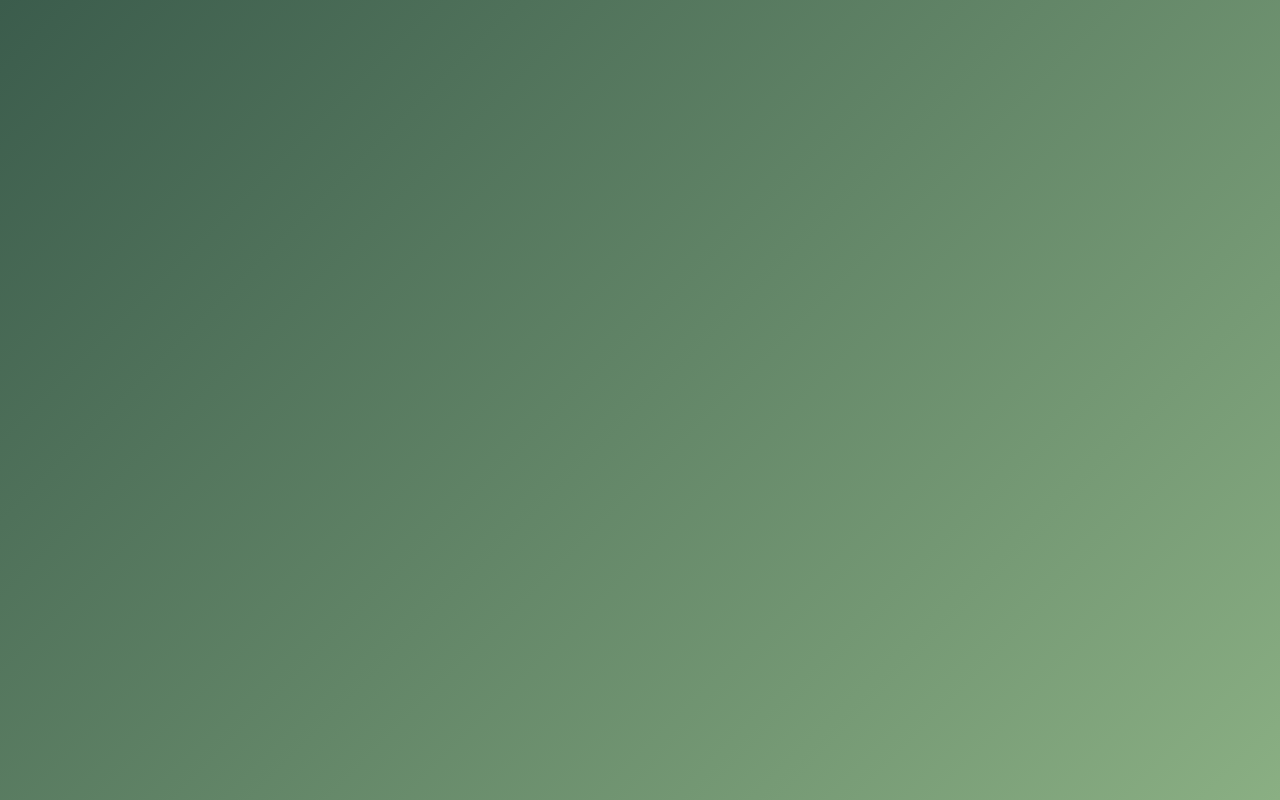
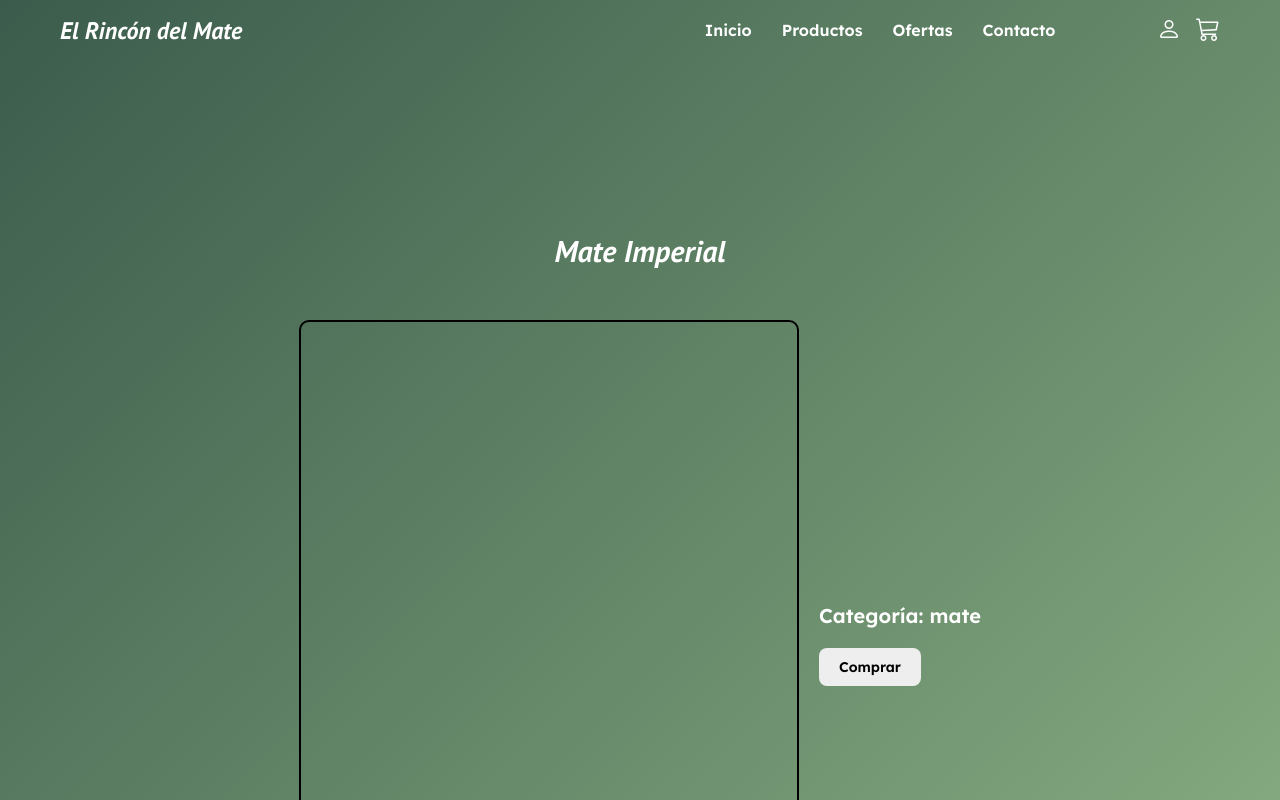
Before and after one commit to alejoalbornoz/Mates-E-Commerce, a React (Vite) app: page /productos/1 in a window 1280 px wide. Before the commit this address had no page. Shown: the top 800 px of the page. Built offline with nearby package versions, Linux system fonts and the light colour scheme; a web font is replaced by a local one.

Commit message:
Update ProductDetail

```diff
--- a/src/App.jsx
+++ b/src/App.jsx
@@ -5,6 +5,8 @@ import Section from "/src/pages/LandingPage/Section/Section.jsx";
 import Location from "/src/pages/LandingPage/Location/Location.jsx";
 import Footer from "./Components/Footer";
 import HomeProducts from "./pages/Products/HomeProducts/HomeProducts.jsx";
+import ProductDetail from "./pages/Products/ProductDetail/ProductDetail.jsx";
+
 
 import { BrowserRouter, Routes, Route } from "react-router-dom";
 
@@ -25,7 +27,6 @@ function Products() {
     <>
       <Navbar />
       <HomeProducts />
-
     </>
   );
 }
@@ -36,6 +37,7 @@ function App() {
       <Routes>
         <Route path="/" element={<LandingPage />} />
         <Route path="/productos" element={<Products />} />
+        <Route path="/productos/:id" element={<ProductDetail />} />
       </Routes>
     </BrowserRouter>
   );
--- a/src/data/products.js
+++ b/src/data/products.js
@@ -1,5 +1,4 @@
-
-export const products = [
+const products = [
   { id: 1, name: "Mate Imperial", category: "mate" },
   { id: 2, name: "Mate Camionero", category: "mate" },
   { id: 3, name: "Bombilla de acero", category: "bombilla" },
@@ -7,3 +6,5 @@ export const products = [
   { id: 5, name: "Bombilla curva", category: "bombilla" },
   { id: 6, name: "Termo Lumilagro", category: "termo" },
 ];
+
+export default products;
--- a/src/pages/Products/HomeProducts/HomeProducts.jsx
+++ b/src/pages/Products/HomeProducts/HomeProducts.jsx
@@ -1,7 +1,7 @@
 import { useState } from "react";
+import { Link } from "react-router-dom";
 import style from "./HomeProducts.module.css";
-import { products  } from "../../../data/products";
-
+import products from "../../../data/products.js";
 
 export default function HomeProducts() {
   const [filter, setFilter] = useState("all");
@@ -68,7 +68,9 @@ export default function HomeProducts() {
             <div>
               <h1>{product.name}</h1>
               <button>Comprar</button>
-              <button>Ver</button>
+              <Link to={`/productos/${product.id}`}>
+                <button>Ver</button>
+              </Link>
             </div>
           </div>
         ))}
--- a/src/pages/Products/ProductDetail/ProductDetail.jsx
+++ b/src/pages/Products/ProductDetail/ProductDetail.jsx
@@ -1,18 +1,33 @@
 import { useParams } from "react-router-dom";
 import products from "/src/data/products.js";
-
+import style from "./ProductDetail.module.css";
+import Navbar from "/src/components/Navbar.jsx";
 
 export default function ProductDetail() {
   const { id } = useParams();
   const product = products.find((p) => p.id === parseInt(id));
 
-  if (!product) return <h2>Producto no encontrado</h2>;
+  if (!product) {
+    return <h2>Producto no encontrado</h2>;
+  }
 
   return (
-    <div>
-      <h1>{product.name}</h1>
-      <p>Categoría: {product.category}</p>
-      {/* Acá podrías agregar imagen, precio, descripción, etc. */}
-    </div>
+    <>
+      <Navbar />
+      <div className={style.container}>
+        <div className={style.containerProduct}>
+          <h1>{product.name}</h1>
+
+          <div className={style.detailContainer}>
+            <div className={style.imageContainer}></div>
+            <div className={style.infoContainer}>
+              <p>Categoría: {product.category}</p>
+
+              <button>Comprar</button>
+            </div>
+          </div>
+        </div>
+      </div>
+    </>
   );
 }
--- a/src/pages/Products/ProductDetail/ProductDetail.module.css
+++ b/src/pages/Products/ProductDetail/ProductDetail.module.css
@@ -0,0 +1,60 @@
+.container {
+  padding-top: 200px;
+  width: 100%;
+}
+
+.containerProduct {
+  display: flex;
+  justify-content: center;
+  align-items: center;
+  flex-direction: column;
+  width: 100%;
+  height: 100vh;
+}
+
+.containerProduct p {
+  color: white;
+  font-family: "Lexend", sans-serif;
+  font-size: 20px;
+  margin-bottom: 20px;
+}
+
+.containerProduct button {
+  padding: 10px 20px;
+  background-color: #eee;
+  border: none;
+  border-radius: 8px;
+  font-family: "Lexend", sans-serif;
+  font-size: 14px;
+  cursor: pointer;
+  transition: all 0.7s;
+}
+
+.containerDetail button:hover {
+  background-color: #ccc;
+}
+
+.detailContainer {
+  display: flex;
+  justify-content: center;
+  align-items: center;
+
+  width: 100%;
+}
+
+.imageContainer {
+  display: flex;
+  justify-content: center;
+  align-items: center;
+  border: 2px solid black;
+  border-radius: 10px;
+  width: 500px;
+  height: 650px;
+}
+
+.infoContainer {
+  display: flex;
+  align-items: start;
+  flex-direction: column;
+  margin-left: 20px;
+}
```
